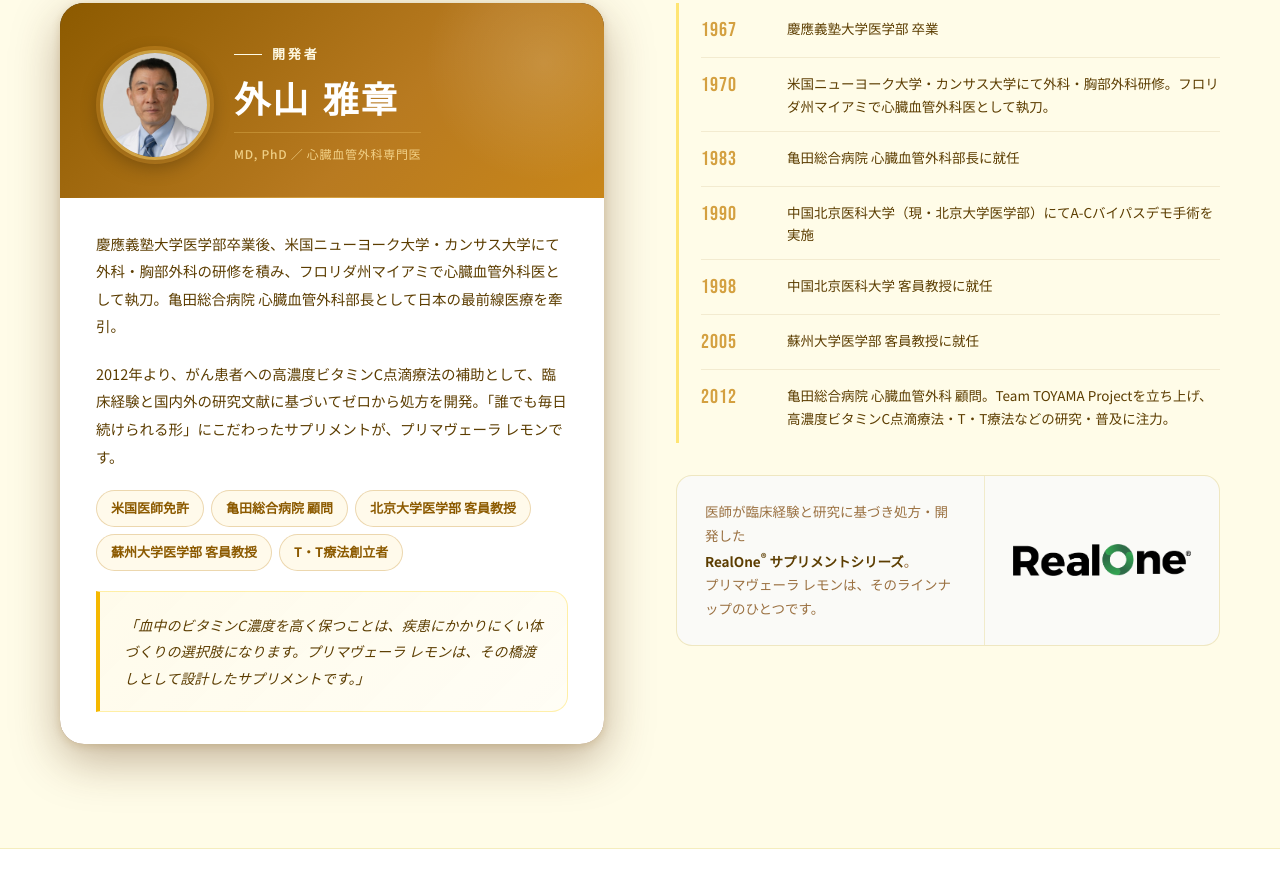
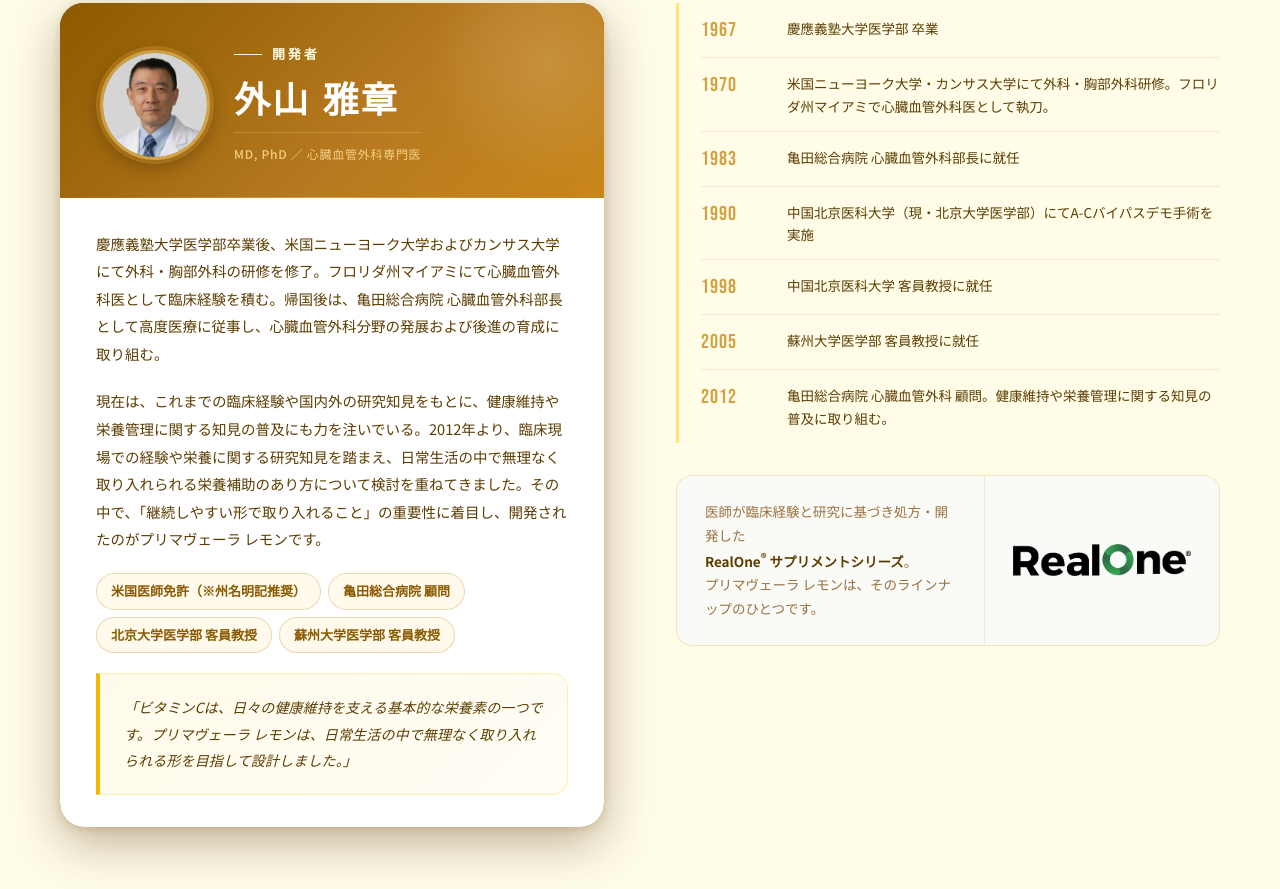
Before and after one commit to softgrim/primavera, a plain HTML site: page index.html in a window 1280 px wide. Shown: the part 7215-8104 px from the top of the page. Drawn offline with Linux system fonts and the light colour scheme.

Commit message:
Add files via upload

```diff
--- a/index.html
+++ b/index.html
@@ -370,7 +370,7 @@
     <div class="target-layout reveal-content">
       <div>
         <span class="ltag">Who It's For</span>
-        <h2 class="stitle">健康維持には1日1〜2袋。<br>特に<em>おすすめしたい方</em>へ。</h2>
+        <h2 class="stitle">健康維持には1日1〜2袋。<br>こんな方に<em>選ばれています</em>。</h2>
         <div class="targ-grid">
           <div class="tgitem"><div class="tgnum">01</div><div class="tgtext">風邪・感染症にかかりやすい方</div></div>
           <div class="tgitem"><div class="tgnum">02</div><div class="tgtext">口内炎が繰り返しできる方</div></div>
@@ -430,12 +430,12 @@
           </div>
         </div>
         <div class="doc-body">
-          <p class="dbio">慶應義塾大学医学部卒業後、米国ニューヨーク大学・カンサス大学にて外科・胸部外科の研修を積み、フロリダ州マイアミで心臓血管外科医として執刀。亀田総合病院 心臓血管外科部長として日本の最前線医療を牽引。</p>
-          <p class="dbio">2012年より、がん患者への高濃度ビタミンC点滴療法の補助として、臨床経験と国内外の研究文献に基づいてゼロから処方を開発。「誰でも毎日続けられる形」にこだわったサプリメントが、プリマヴェーラ レモンです。</p>
+          <p class="dbio">慶應義塾大学医学部卒業後、米国ニューヨーク大学およびカンサス大学にて外科・胸部外科の研修を修了。フロリダ州マイアミにて心臓血管外科医として臨床経験を積む。帰国後は、亀田総合病院 心臓血管外科部長として高度医療に従事し、心臓血管外科分野の発展および後進の育成に取り組む。</p>
+          <p class="dbio">現在は、これまでの臨床経験や国内外の研究知見をもとに、健康維持や栄養管理に関する知見の普及にも力を注いでいる。2012年より、臨床現場での経験や栄養に関する研究知見を踏まえ、日常生活の中で無理なく取り入れられる栄養補助のあり方について検討を重ねてきました。その中で、「継続しやすい形で取り入れること」の重要性に着目し、開発されたのがプリマヴェーラ レモンです。</p>
           <div class="dcreds">
-            <span class="cred">米国医師免許</span><span class="cred">亀田総合病院 顧問</span><span class="cred">北京大学医学部 客員教授</span><span class="cred">蘇州大学医学部 客員教授</span><span class="cred">T・T療法創立者</span>
+            <span class="cred">米国医師免許（※州名明記推奨）</span><span class="cred">亀田総合病院 顧問</span><span class="cred">北京大学医学部 客員教授</span><span class="cred">蘇州大学医学部 客員教授</span>
           </div>
-          <div class="dquote">「血中のビタミンC濃度を高く保つことは、疾患にかかりにくい体づくりの選択肢になります。プリマヴェーラ レモンは、その橋渡しとして設計したサプリメントです。」</div>
+          <div class="dquote">「ビタミンCは、日々の健康維持を支える基本的な栄養素の一つです。プリマヴェーラ レモンは、日常生活の中で無理なく取り入れられる形を目指して設計しました。」</div>
         </div>
       </div>
       <div>
@@ -446,7 +446,7 @@
           <div class="career-item"><div class="cyear">1990</div><div class="cdesc">中国北京医科大学（現・北京大学医学部）にてA-Cバイパスデモ手術を実施</div></div>
           <div class="career-item"><div class="cyear">1998</div><div class="cdesc">中国北京医科大学 客員教授に就任</div></div>
           <div class="career-item"><div class="cyear">2005</div><div class="cdesc">蘇州大学医学部 客員教授に就任</div></div>
-          <div class="career-item"><div class="cyear">2012</div><div class="cdesc">亀田総合病院 心臓血管外科 顧問。Team TOYAMA Projectを立ち上げ、高濃度ビタミンC点滴療法・T・T療法などの研究・普及に注力。</div></div>
+          <div class="career-item"><div class="cyear">2012</div><div class="cdesc">亀田総合病院 心臓血管外科 顧問。健康維持や栄養管理に関する知見の普及に取り組む。</div></div>
         </div>
       <div class="doc-product-banner">
         <div class="doc-product-banner-left">
```
